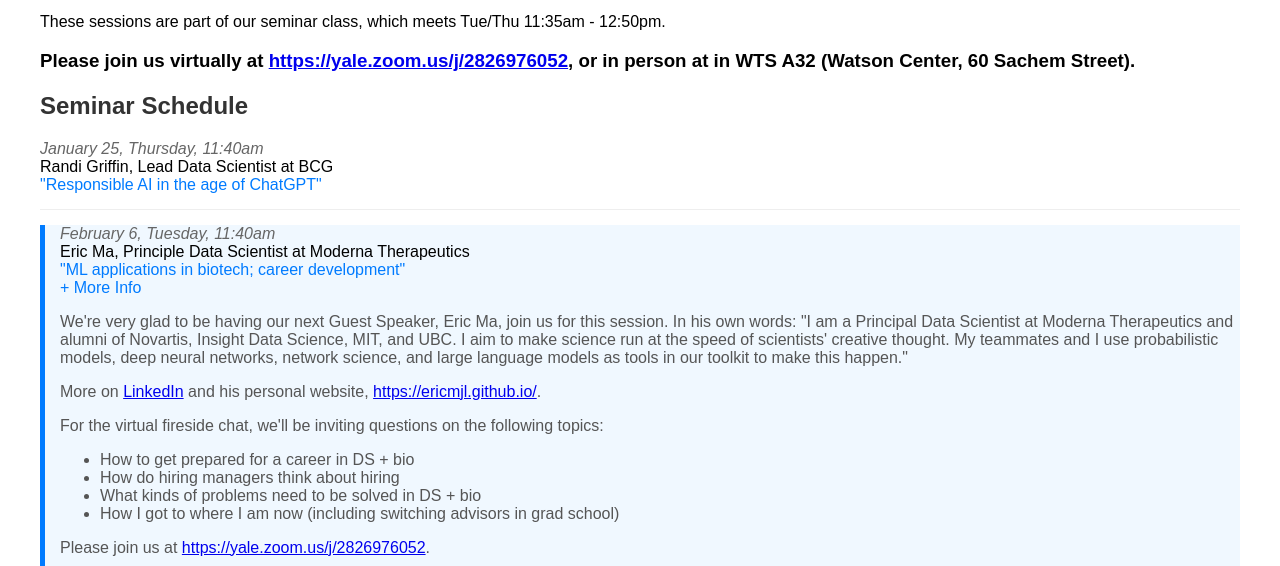
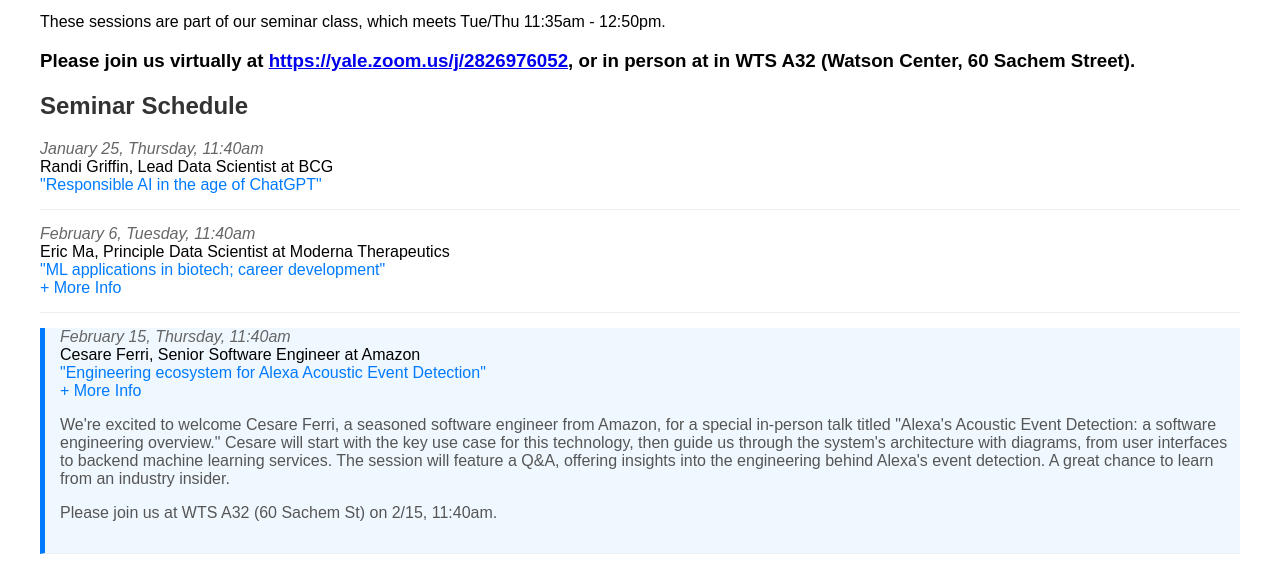
Before and after one commit to xsuechen/cpsc776-speakers, a plain HTML site: page index.html in a window 1280 px wide. Shown: the part 223-789 px from the top of the page. Drawn offline with Linux system fonts and the light colour scheme.

Commit message:
speaker update

```diff
--- a/index.html
+++ b/index.html
@@ -22,7 +22,7 @@
             <div class="title">"Responsible AI in the age of ChatGPT"</div>
             </div>
         </div>
-        <div class="event next-up">
+        <div class="event">
             <div class="date">February 6, Tuesday, 11:40am</div>
             <div class="speaker">Eric Ma, Principle Data Scientist at Moderna Therapeutics</div>
             <div class="title">"ML applications in biotech; career development"</div>
@@ -40,10 +40,15 @@
                 <p>Please join us at <a href="https://yale.zoom.us/j/2826976052" target="_blank">https://yale.zoom.us/j/2826976052</a>.</p>
             </div>
         </div>
-        <div class="event">
+        <div class="event next-up">
             <div class="date">February 15, Thursday, 11:40am</div>
             <div class="speaker">Cesare Ferri, Senior Software Engineer at Amazon</div>
             <div class="title">"Engineering ecosystem for Alexa Acoustic Event Detection"</div>
+            <div class="more-info-toggle" onclick="toggleAbstract('abstract2')">+ More Info</div>
+            <div class="abstract" id="abstract3">
+                <p>We're excited to welcome Cesare Ferri, a seasoned software engineer from Amazon, for a special in-person talk titled "Alexa's Acoustic Event Detection: a software engineering overview." Cesare will start with the key use case for this technology, then guide us through the system's architecture with diagrams, from user interfaces to backend machine learning services. The session will feature a Q&A, offering insights into the engineering behind Alexa's event detection. A great chance to learn from an industry insider.</p>
+                <p>Please join us at WTS A32 (60 Sachem St) on 2/15, 11:40am. </p>
+            </div>
         </div>
         <div class="event">
             <div class="date">February 22, Thursday, 11:40am</div>
```
